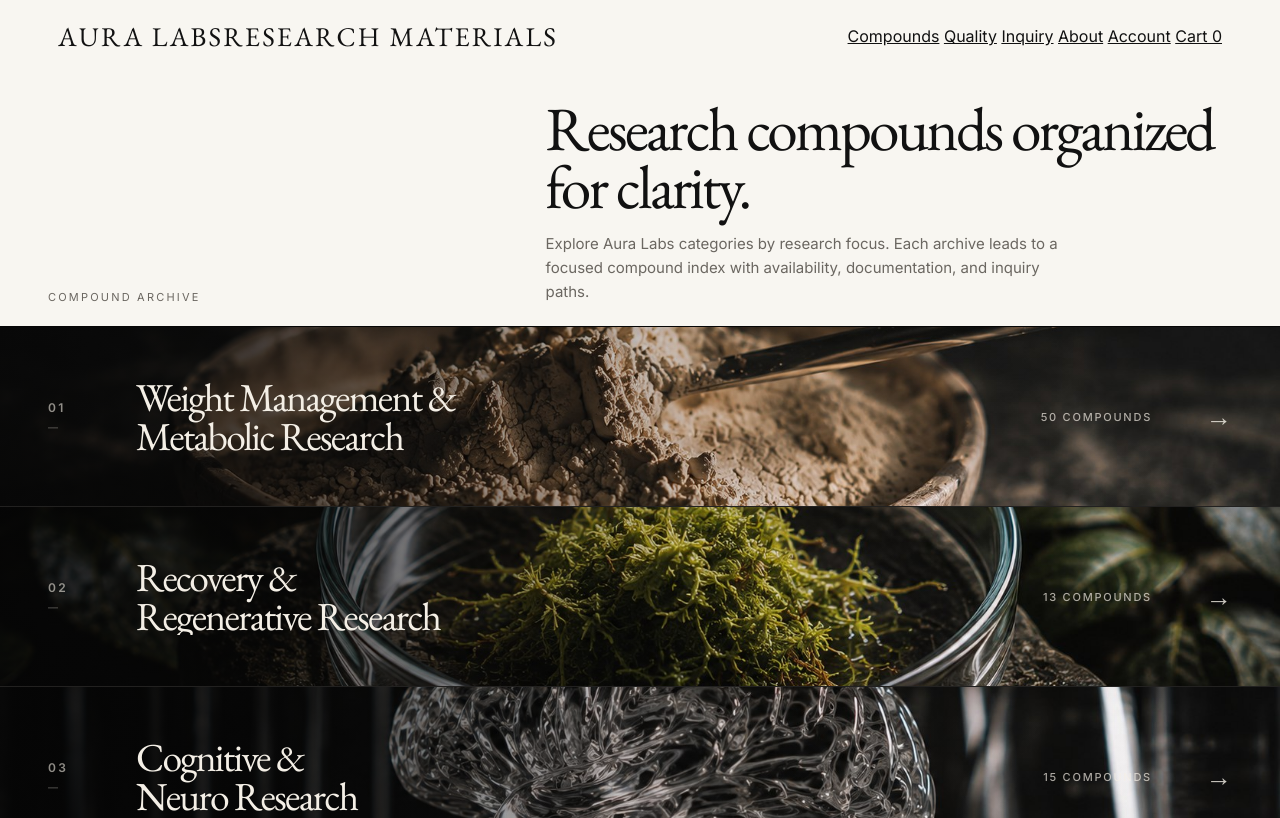
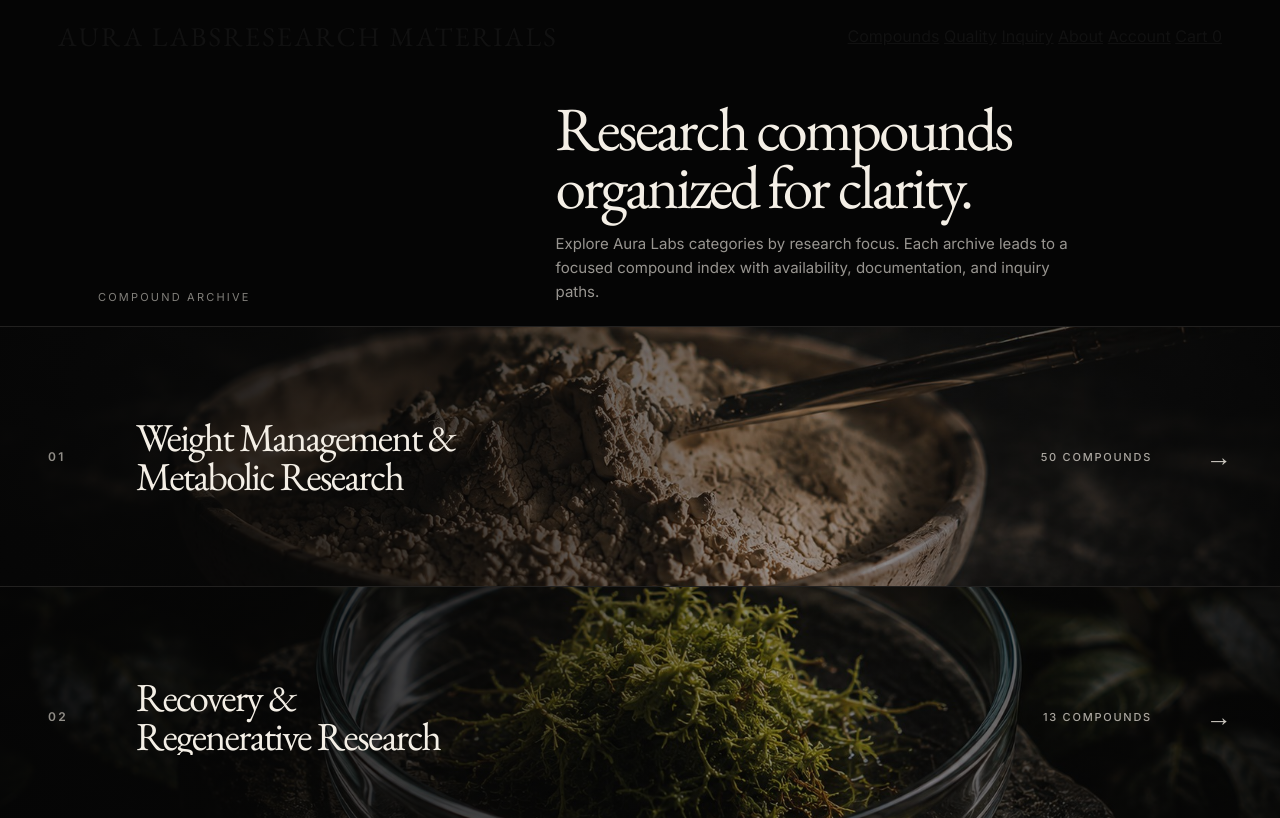
Before and after one commit to BrazoBZL/auralabs-site, a plain HTML site: page catalog.html in a window 1280 px wide. Shown: the top 818 px of the page. Drawn offline with nearby package versions, Linux system fonts and the light colour scheme.

Commit message:
Deploy catalog v2: zoomed-out rows (260px), clean editorial images

```diff
--- a/catalog.html
+++ b/catalog.html
@@ -16,7 +16,7 @@
 <header class="site-header">
   <a href="index.html" class="brand">AURA LABS<span>RESEARCH MATERIALS</span></a>
   <nav>
-    <a href="catalog-v2.html">Compounds</a>
+    <a href="catalog.html">Compounds</a>
     <a href="quality.html">Quality</a>
     <a href="inquiry.html">Inquiry</a>
     <a href="about.html">About</a>
@@ -29,7 +29,7 @@
 </header>
 
 <nav class="mobile-menu" id="mobileMenu">
-  <a href="catalog-v2.html">Compounds</a>
+  <a href="catalog.html">Compounds</a>
   <a href="quality.html">Quality</a>
   <a href="inquiry.html">Inquiry</a>
   <a href="about.html">About</a>
--- a/compound-gateway.css
+++ b/compound-gateway.css
@@ -4,32 +4,13 @@
    overlay owns gradient, a owns content + interaction.
    ============================================================ */
 
-/* ── HEADER — match homepage cream background + dark text ── */
-
-.site-header {
-  background: var(--bg); /* #F8F6F1 — same as homepage */
-  color: var(--ink);     /* #111111 — match homepage text */
-}
-
-.site-header .brand,
-.site-header .main-nav a {
-  color: var(--ink);
-}
-
-@media (max-width: 900px) {
-  .site-header .main-nav {
-    display: none; /* hamburger only on mobile/tablet */
-  }
-}
-
 /* ── PAGE CONTAINER ── */
 
 .catalog-v2 {
-  background: var(--bg); /* cream — intro inherits this */
-  color: var(--ink);
+  background: #050505;
+  color: #f4efe6;
   padding-top: 72px; /* header is position:absolute on desktop — clear it */
   min-height: 100vh;
-  overflow-x: hidden;
 }
 
 /* ── HEADER FIX — tablet/mobile header switches to position:relative ── */
@@ -48,9 +29,9 @@
   grid-template-columns: 0.8fr 1.2fr;
   gap: 40px;
   align-items: end;
+  max-width: 1180px;
+  margin: 0 auto;
   padding: 28px 48px 22px;
-  background: var(--bg);
-  color: var(--ink);
 }
 
 .catalog-v2__eyebrow {
@@ -58,7 +39,7 @@
   font-size: 11px;
   letter-spacing: 0.2em;
   text-transform: uppercase;
-  color: var(--muted);
+  color: rgba(244, 239, 230, 0.52);
   margin: 0;
 }
 
@@ -69,14 +50,14 @@
   font-weight: 400;
   letter-spacing: -0.045em;
   margin: 0 0 16px;
-  color: var(--ink);
+  color: #f4efe6;
 }
 
 .catalog-v2__desc {
   font-family: Inter, sans-serif;
   font-size: 15px;
   line-height: 1.6;
-  color: var(--muted);
+  color: rgba(244, 239, 230, 0.62);
   margin: 0;
   max-width: 520px;
 }
@@ -87,26 +68,19 @@
   list-style: none;
   margin: 0;
   padding: 0;
-  background: #050505; /* dark zone — rows only */
-  border-top: 1px solid rgba(17, 17, 17, 0.12);
-  position: relative;
-  left: 50%;
-  right: 50%;
-  width: 100vw;
-  margin-left: -50vw;
-  margin-right: -50vw;
+  border-top: 1px solid rgba(244, 239, 230, 0.12);
 }
 
 /* ── ROW ITEM — owns layout, image layer, overlay layer ── */
 
 .catalog-v2__item {
   position: relative;  /* establishes stacking context for media + overlay */
-  height: 180px;
+  height: 260px;
   border-bottom: 1px solid rgba(244, 239, 230, 0.12);
   overflow: hidden;    /* clips media to row bounds */
 }
 
-/* ── MEDIA LAYER — full-width row background, image is the canvas ── */
+/* ── MEDIA LAYER — presentation only, fills row ── */
 
 .catalog-v2__media {
   position: absolute;
@@ -119,11 +93,10 @@
   width: 100%;
   height: 100%;
   object-fit: cover;
-  object-position: center;
-  transition: transform 600ms ease;
+  object-position: center; /* clean images — center crop */
 }
 
-/* ── OVERLAY LAYER — gradient creates readability, image remains visible beneath ── */
+/* ── OVERLAY LAYER — gradient, presentation only ── */
 
 .catalog-v2__overlay {
   position: absolute;
@@ -131,12 +104,10 @@
   z-index: 1;
   background: linear-gradient(
     90deg,
-    rgba(5, 5, 5, 0.82) 0%,
-    rgba(5, 5, 5, 0.70) 20%,
-    rgba(5, 5, 5, 0.45) 36%,
-    rgba(5, 5, 5, 0.18) 52%,
-    rgba(5, 5, 5, 0.04) 68%,
-    rgba(5, 5, 5, 0.00) 100%
+    rgba(5, 5, 5, 0.92) 0%,
+    rgba(5, 5, 5, 0.72) 38%,
+    rgba(5, 5, 5, 0.38) 62%,
+    rgba(5, 5, 5, 0.86) 100%
   );
   pointer-events: none;
 }
@@ -148,9 +119,9 @@
   z-index: 2;
   display: grid;
   grid-template-columns: 88px 1fr auto 56px;
-  grid-template-rows: 180px; /* exact row height — content cannot exceed this */
+  grid-template-rows: 260px; /* exact row height — content cannot exceed this */
   align-items: center;
-  height: 180px;
+  height: 260px;
   overflow: hidden; /* clips any text that would bleed outside */
   padding: 0 48px;
   text-decoration: none;
@@ -169,17 +140,6 @@
   text-transform: uppercase;
   color: rgba(244, 239, 230, 0.58);
   font-weight: 600;
-  display: flex;
-  flex-direction: column;
-  gap: 6px;
-}
-
-.catalog-v2__num::after {
-  content: '—';
-  font-size: 10px;
-  letter-spacing: 0;
-  color: rgba(244, 239, 230, 0.38);
-  font-weight: 300;
 }
 
 .catalog-v2__title {
@@ -225,13 +185,14 @@
 
 /* ── HOVER — row highlight + arrow nudge ── */
 
-.catalog-v2__item:hover .catalog-v2__media img {
-  transform: scale(1.03);
-  transition: transform 600ms ease;
-}
-
-.catalog-v2__media img {
-  transition: transform 600ms ease;
+.catalog-v2__item:hover .catalog-v2__overlay {
+  background: linear-gradient(
+    90deg,
+    rgba(5, 5, 5, 0.88) 0%,
+    rgba(5, 5, 5, 0.64) 38%,
+    rgba(5, 5, 5, 0.30) 62%,
+    rgba(5, 5, 5, 0.82) 100%
+  );
 }
 
 .catalog-v2__item:hover .catalog-v2__arrow {
@@ -253,12 +214,11 @@
   }
 
   .catalog-v2__item {
-    height: 165px;
+    height: 220px;
   }
 
   .catalog-v2__content {
     grid-template-columns: 72px 1fr auto 44px;
-    grid-template-rows: 165px;
     padding: 0 32px;
   }
 
@@ -292,12 +252,11 @@
   }
 
   .catalog-v2__item {
-    height: 130px;
+    height: 180px;
   }
 
   .catalog-v2__content {
     grid-template-columns: 44px 1fr auto 32px;
-    grid-template-rows: 130px;
     padding: 0 20px;
   }
 
```
Also changed, not shown: 3 other files.
